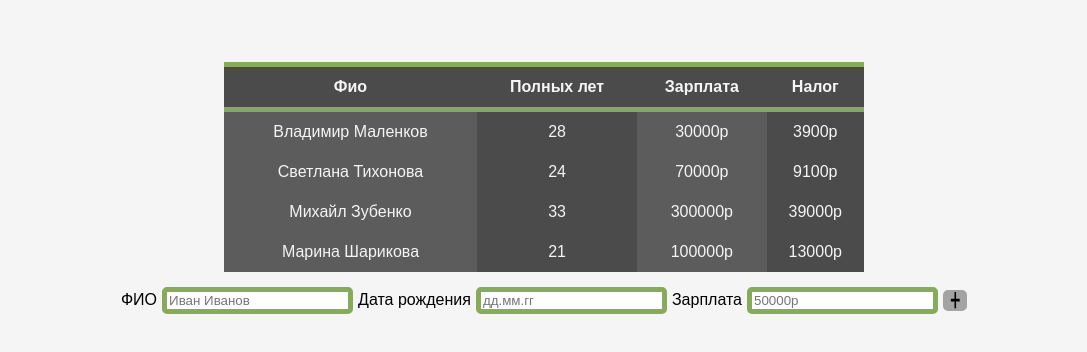
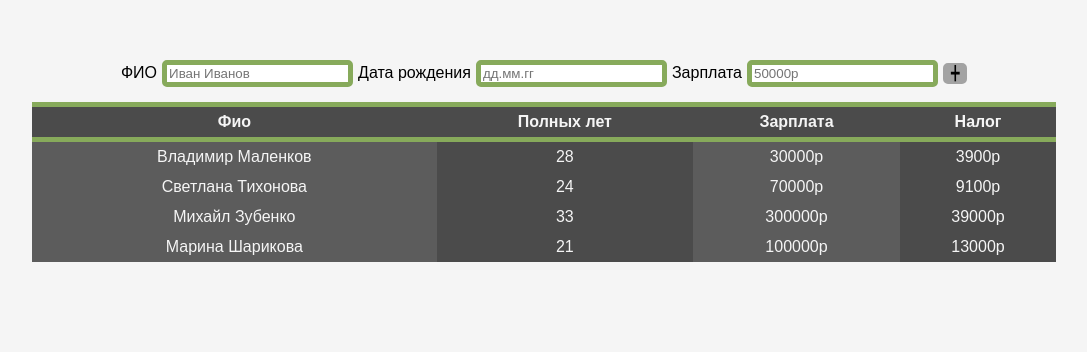
Before and after one commit to oOFaYOo/sber, a React (Create React App) app: page / in a window 1280 px wide. Shown: the part 242-594 px from the top of the page, without its empty margins (96-1183 px from the left). Built offline with nearby package versions, Linux system fonts and the light colour scheme.

Commit message:
refactoring

```diff
--- a/src/AddWorker.tsx
+++ b/src/AddWorker.tsx
@@ -1,12 +1,12 @@
 import React, {FormEvent} from "react";
 
-interface IAddWorkerProps {
-    addWorker:(name:string, birthday:string, salary:string)=>void;
+interface IPropsAddWorker {
+    addWorker: (name: string, birthday: string, salary: string) => void;
 }
 
-export default function AddWorker(props:IAddWorkerProps) {
+export default function AddWorker(props: IPropsAddWorker) {
     return (
-        <form onSubmit={(e:FormEvent<HTMLFormElement>)=>{
+        <form onSubmit={(e: FormEvent<HTMLFormElement>) => {
             props.addWorker(
                 (e.currentTarget.elements.namedItem("name") as HTMLInputElement).value,
                 (e.currentTarget.elements.namedItem("birthday") as HTMLInputElement).value,
@@ -15,12 +15,12 @@ export default function AddWorker(props:IAddWorkerProps) {
             (e.currentTarget.elements.namedItem("name") as HTMLInputElement).value = "";
             (e.currentTarget.elements.namedItem("birthday") as HTMLInputElement).value = "";
             (e.currentTarget.elements.namedItem("salary") as HTMLInputElement).value = "";
-             e.preventDefault();
+            e.preventDefault();
         }}>
             <label>ФИО<input type="text" placeholder="Иван Иванов" name="name"/></label>
             <label>Дата рождения<input type="text" placeholder="дд.мм.гг" name="birthday"/></label>
             <label>Зарплата<input type="text" placeholder="50000р" name="salary"/></label>
             <button title="Добавить" type="submit">┿</button>
         </form>
-    )
+    );
 }
--- a/src/App.tsx
+++ b/src/App.tsx
@@ -1,13 +1,12 @@
 import Table from "./table";
-import "./styles.css";
 import AddWorker from "./AddWorker";
 import React, {useState} from "react";
 
-interface IWorker{
-    id:number;
-    name:string;
-    dateBirth:string;
-    salary:string;
+interface IWorker {
+    id: number;
+    name: string;
+    dateBirth: string;
+    salary: string;
 }
 
 export default function App() {
@@ -41,29 +40,31 @@ export default function App() {
         ]
     };
 
-   let [workers, setWorkers ] = useState(tableData.workers);
+    let [workers, setWorkers] = useState(tableData.workers);
 
     return (
         <div id="container">
+            <AddWorker addWorker={addWorker}/>
             <Table deleteWorker={deleteWorker} workers={workers} header={tableData.header}/>
-            <AddWorker addWorker={addWorker}/>
         </div>
-    )
+    );
 
-    function deleteWorker(id:number):void {
-        let newWorkers = workers.slice();
+    function deleteWorker(id: number): void {
+        const newWorkers = workers.slice();
         setWorkers(newWorkers.filter(item => !(item.id === id)));
     }
 
     function addWorker(name: string, birthday: string, salary: string): void {
-        if(name==="" || birthday==="" || salary==="") return;
-        let newWorkers = workers.slice();
-        newWorkers.push({
+        if (name === "" || birthday === "" || salary === "") return;
+        const newWorkers = workers.slice();
+        newWorkers.push(
+            {
                 id: Math.max(...workers.map(worker => worker.id)) + 1,
                 name: name,
                 dateBirth: birthday,
                 salary: salary
-        });
+            }
+        );
         setWorkers(newWorkers);
     }
 
--- a/src/DeleteButton.tsx
+++ b/src/DeleteButton.tsx
@@ -1,14 +1,12 @@
 import React from "react";
 
 interface IPropsDeleteButton {
-    id:number;
-    deleteWorker:(id:number)=>void;
+    id: number;
+    deleteWorker: (id: number) => void;
 }
 
-function DeleteButton(props:IPropsDeleteButton) {
+export default function DeleteButton(props: IPropsDeleteButton) {
     return (
-        <button onClick={()=>props.deleteWorker(props.id)} title="Удалить" id="delete_button">✖</button>
-    )
+        <button onClick={() => props.deleteWorker(props.id)} title="Удалить">✖</button>
+    );
 }
-
-export default DeleteButton;
--- a/src/index.tsx
+++ b/src/index.tsx
@@ -1,6 +1,7 @@
 import { render } from "react-dom";
+import React from "react";
+import "./styles.css";
 import App from "./App";
-import React from "react";
 
 const rootElement = document.getElementById("root");
 render(<App />, rootElement);
--- a/src/styles.css
+++ b/src/styles.css
@@ -1,63 +1,25 @@
-body {
+body, #root, #container {
   margin: 0;
   width: 100%;
   height: 100%;
-  position: absolute;
-  background-color: #f5f5f5;
-  color: black;
-  font-family: sans-serif;
 }
 
-label {
-  -webkit-user-select: none;
+body {
+  position: absolute;
 }
 
-#root {
-  margin: 0;
-  width: 100%;
-  height: 100%;
+#root, #container {
   position: relative;
-  display: flex;
-  justify-content: center;
-  align-items: center;
-  overflow: auto;
 }
 
 #container {
-overflow: auto;
-  width: 100%;
-  height: 100%;
-  position: relative;
+  overflow: auto;
   display: flex;
   justify-content: center;
   align-items: center;
   flex-direction: column;
-}
-
-table {
-  margin-top: 5%;
-  margin-bottom: 10px;
-  width: 50%;
-  position: relative;
-  border-collapse: collapse;
-  color: #f5f5f5;
-  min-width: 460px;
-}
-
-tr, td {
+  background-color: #f5f5f5;
   font-family: sans-serif;
-  text-align: center;
-  margin: 0;
-  padding: 5px;
-  height: 30px;
-}
-
-.dark_gray {
-  background-color: #4b4b4b;
-}
-
-.light_gray {
-  background-color: #5c5c5c;
 }
 
 #container::-webkit-scrollbar{
@@ -73,6 +35,40 @@ tr, td {
   background-color: #87aa5b;
 }
 
+button:hover{
+  cursor: pointer;
+}
+
+button:active{
+  transform: translate(2px, 2px);
+}
+
+/*Стили для элементов таблицы*/
+
+table {
+  margin-top: 10px;
+  margin-bottom: 3%;
+  width: 80%;
+  position: relative;
+  border-collapse: collapse;
+  color: #f5f5f5;
+  min-width: 585px;
+}
+
+tr, td {
+  text-align: center;
+  padding: 5px;
+  height: 20px;
+}
+
+.dark_gray {
+  background-color: #4b4b4b;
+}
+
+.light_gray {
+  background-color: #5c5c5c;
+}
+
 .title {
   font-weight: bold;
   border-bottom: #87aa5b solid 5px;
@@ -85,6 +81,8 @@ tr, td {
   cursor: pointer;
 }
 
+/*Стили для блока добавления сотрудников*/
+
 input {
   margin: 5px;
   border-radius: 5px;
@@ -92,11 +90,11 @@ input {
   outline: none;
 }
 
-button:hover{
-  cursor: pointer;
+label {
+  -webkit-user-select: none;
 }
 
-button[type="submit"]{
+button[title="Добавить"]{
   background-color: #a3a3a3;
   outline: none;
   border-radius: 5px;
@@ -104,34 +102,31 @@ button[type="submit"]{
   font-weight: bold;
 }
 
-button[type="submit"]:hover{
+button[title="Добавить"]:hover{
   background-color: #87aa5b;
   border: solid 2px #87aa5b;
 }
 
-button:active{
-  transform: translate(2px, 2px);
+form {
+  min-width: 790px;
+  margin-top: 3%;
 }
 
-form {
-  min-width: 790px;
-}
+/*Стили для кнопки удаления сотрудников*/
 
-
-#delete_button {
+button[title="Удалить"] {
   border-radius: 5px;
   outline: none;
   border: none;
   position: absolute;
   font-weight: bold;
-  /*float: left;*/
   left: 5px;
   background-color: #c6c6c6;
   color: #4b4b4b;
   opacity: 0.4;
 }
 
-#delete_button:hover {
+button[title="Удалить"]:hover {
   opacity: 1;
   color: #000000;
   background-color: #e03e56;
--- a/src/table.tsx
+++ b/src/table.tsx
@@ -1,28 +1,26 @@
-import React, {useEffect, useState} from "react";
+import React, {useState} from "react";
 import Field from "./Field";
 
-interface IWorker{
-  id:number;
-  name:string;
-  dateBirth:string;
-  salary:string;
+interface IWorker {
+    id: number;
+    name: string;
+    dateBirth: string;
+    salary: string;
 }
 
-interface ITableProps {
+interface IPropsTable {
     header: string[];
     workers: IWorker[];
-  deleteWorker:(id:number)=>void;
+    deleteWorker: (id: number) => void;
 }
 
-export default function Table(props:ITableProps) {
+export default function Table(props: IPropsTable) {
 
     return (
         <table>
-        <tr className="title">
-          {
+            <tr className="title">{
                 props.header.map(item => <td>{item}</td>)
-          }
-            </tr>
+            }</tr>
             {
                 props.workers.map(item => <Field id={item.id} name={item.name}
                                                  age={getAge(item.dateBirth)}
@@ -33,29 +31,27 @@ export default function Table(props:ITableProps) {
             }
         </table>
     );
-
 }
 
-
-function getTax(salary:string, rate:number=13):string {
+function getTax(salary: string, rate: number = 13): string {
     let cy = ""; //валюта *currency
-  let amountMoney:string[] = []; //убираем из зарплаты врякие "р", "рублей" и тд.
+    const amountMoney: string[] = []; //убираем из зарплаты врякие "р", "рублей" и тд.
     salary.split("").forEach(item => {
-    if(!isNaN(+item)){
+        if (!isNaN(+item)) {
             amountMoney.push(item);
-    } else cy+=item;
+        } else cy += item;
     })
-  let money = +amountMoney.join("");
-  const result = money/100*rate;
-  return result.toString()+cy;
+    const money = +amountMoney.join("");
+    const result = money / 100 * rate;
+    return result.toString() + cy;
 }
 
-function getAge(dateOfBirth:string):string {
-  let age = Date.now() - new Date(dateOfBirth.split(".").reverse().join("-")).getTime();
-  let seconds = age/1000;
-  let minutes = seconds/60;
-  let hours = minutes/60;
-  let days = hours/24;
-  let years = days/365;
+function getAge(dateOfBirth: string): string {
+    const age = Date.now() - new Date(dateOfBirth.split(".").reverse().join("-")).getTime();
+    const seconds = age / 1000;
+    const minutes = seconds / 60;
+    const hours = minutes / 60;
+    const days = hours / 24;
+    const years = days / 365;
     return Math.trunc(years).toString();
 }
```
Also changed, not shown: src/Field.tsx (+13 -11 lines). Lines whose indentation alone changed are shown as unchanged.
